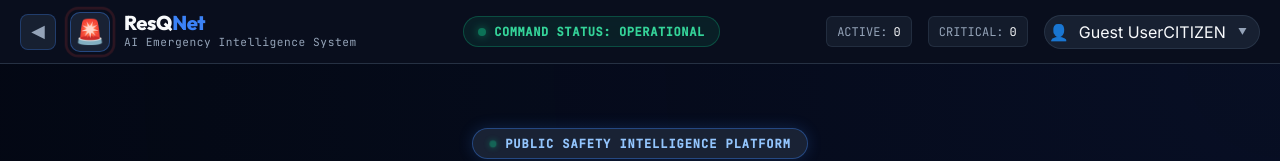
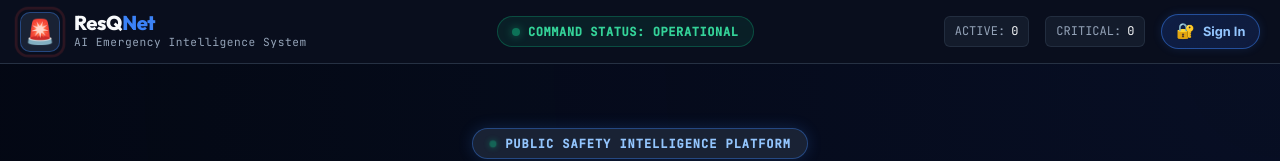
Before and after one commit to saiadithya-k/ResQNet, a Vue app in the folder frontend/: page / in a window 1280 px wide. Shown: the top 161 px of the page. Built offline with nearby package versions, Linux system fonts and the light colour scheme; no server answers.

Commit message:
feat(ui): display Sign In button when unauthenticated and hide sidebar toggle on public routes

```diff
--- a/frontend/src/components/common/AppNavbar.vue
+++ b/frontend/src/components/common/AppNavbar.vue
@@ -2,8 +2,9 @@
   <header class="tactical-navbar">
     <!-- Brand Logo & Live Radar Indicator + Slide Toggle -->
     <div class="brand-section">
-      <!-- Sidebar Slide Toggle Button -->
+      <!-- Sidebar Slide Toggle Button (Internal Screens Only) -->
       <button
+        v-if="!isPublicRoute"
         class="sidebar-slide-toggle"
         @click="uiStore.toggleSidebar"
         :title="uiStore.sidebarOpen ? 'Slide Close Sidebar' : 'Slide Open Sidebar'"
@@ -35,7 +36,7 @@
       </div>
     </div>
 
-    <!-- Quick Stats & User Profile -->
+    <!-- Quick Stats & User Profile / Sign In -->
     <div class="right-section">
       <div class="quick-kpi">
         <span class="label">ACTIVE:</span>
@@ -46,12 +47,12 @@
         <span class="val text-red">{{ incidentStore.criticalIncidents.length }}</span>
       </div>
 
-      <!-- Interactive User Account Menu -->
-      <div class="user-menu-wrapper">
+      <!-- Interactive User Account Menu (When Authenticated) -->
+      <div v-if="authStore.isAuthenticated && authStore.user" class="user-menu-wrapper">
         <div class="user-pill" @click="toggleUserMenu" title="Account Menu">
           <div class="avatar">{{ authStore.user?.name?.charAt(0) || authStore.user?.role?.charAt(0) || '👤' }}</div>
           <div class="user-meta">
-            <span class="user-name">{{ authStore.user?.name || authStore.user?.mobileNumber || 'Guest User' }}</span>
+            <span class="user-name">{{ authStore.user?.name || authStore.user?.mobileNumber || 'User' }}</span>
             <span class="user-role badge-role">{{ authStore.user?.role || 'CITIZEN' }}</span>
           </div>
           <span class="dropdown-caret">{{ userMenuOpen ? '▲' : '▼' }}</span>
@@ -97,23 +98,36 @@
           </div>
         </div>
       </div>
+
+      <!-- Sign In Button (When Unauthenticated) -->
+      <div v-else class="auth-actions">
+        <router-link to="/login" class="nav-signin-btn">
+          <span class="di-icon">🔐</span>
+          <span>Sign In</span>
+        </router-link>
+      </div>
     </div>
   </header>
 </template>
 
 <script setup>
-import { ref, onMounted, onUnmounted } from 'vue';
-import { useRouter } from 'vue-router';
+import { ref, computed, onMounted, onUnmounted } from 'vue';
+import { useRouter, useRoute } from 'vue-router';
 import { useAuthStore } from '../../stores/authStore';
 import { useIncidentStore } from '../../stores/incidentStore';
 import { useDisasterStore } from '../../stores/disasterStore';
 import { useUiStore } from '../../stores/uiStore';
 
 const router = useRouter();
+const route = useRoute();
 const authStore = useAuthStore();
 const incidentStore = useIncidentStore();
 const disasterStore = useDisasterStore();
 const uiStore = useUiStore();
+
+const isPublicRoute = computed(() => {
+  return route.path === '/' || route.path.startsWith('/login');
+});
 
 const userMenuOpen = ref(false);
 
@@ -440,4 +454,33 @@ onUnmounted(() => {
 .di-icon {
   font-size: 0.95rem;
 }
+
+.auth-actions {
+  display: flex;
+  align-items: center;
+}
+
+.nav-signin-btn {
+  display: inline-flex;
+  align-items: center;
+  gap: 0.5rem;
+  background: linear-gradient(135deg, rgba(37, 99, 235, 0.2), rgba(30, 58, 138, 0.3));
+  border: 1px solid rgba(59, 130, 246, 0.5);
+  color: #93c5fd;
+  padding: 0.35rem 0.85rem;
+  border-radius: 9999px;
+  font-size: 0.8rem;
+  font-weight: 700;
+  text-decoration: none;
+  transition: all 0.2s cubic-bezier(0.4, 0, 0.2, 1);
+  box-shadow: 0 0 10px rgba(59, 130, 246, 0.15);
+}
+
+.nav-signin-btn:hover {
+  background: linear-gradient(135deg, rgba(37, 99, 235, 0.4), rgba(29, 78, 216, 0.5));
+  border-color: #3b82f6;
+  color: #ffffff;
+  transform: translateY(-1px);
+  box-shadow: 0 0 15px rgba(59, 130, 246, 0.4);
+}
 </style>
```
